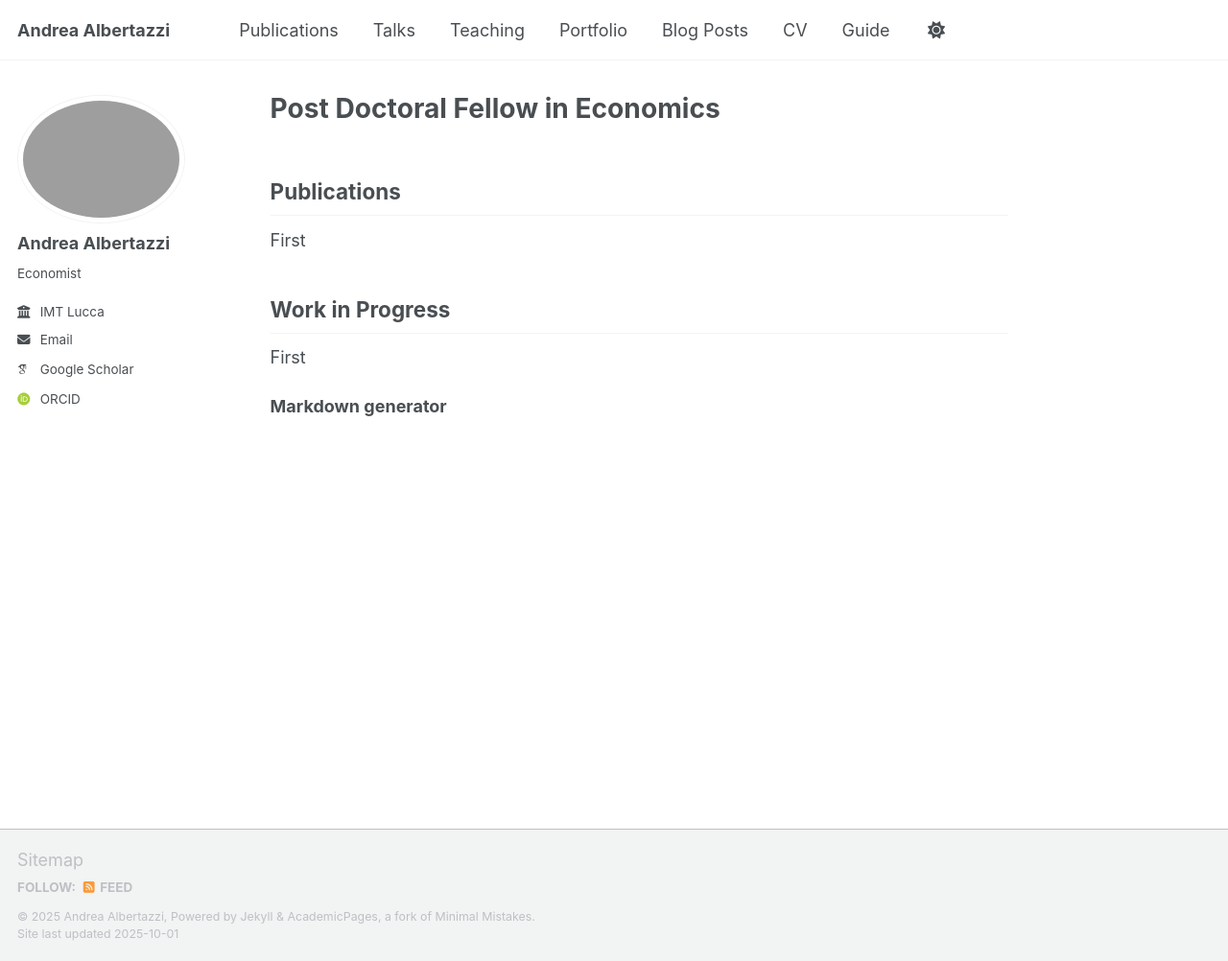
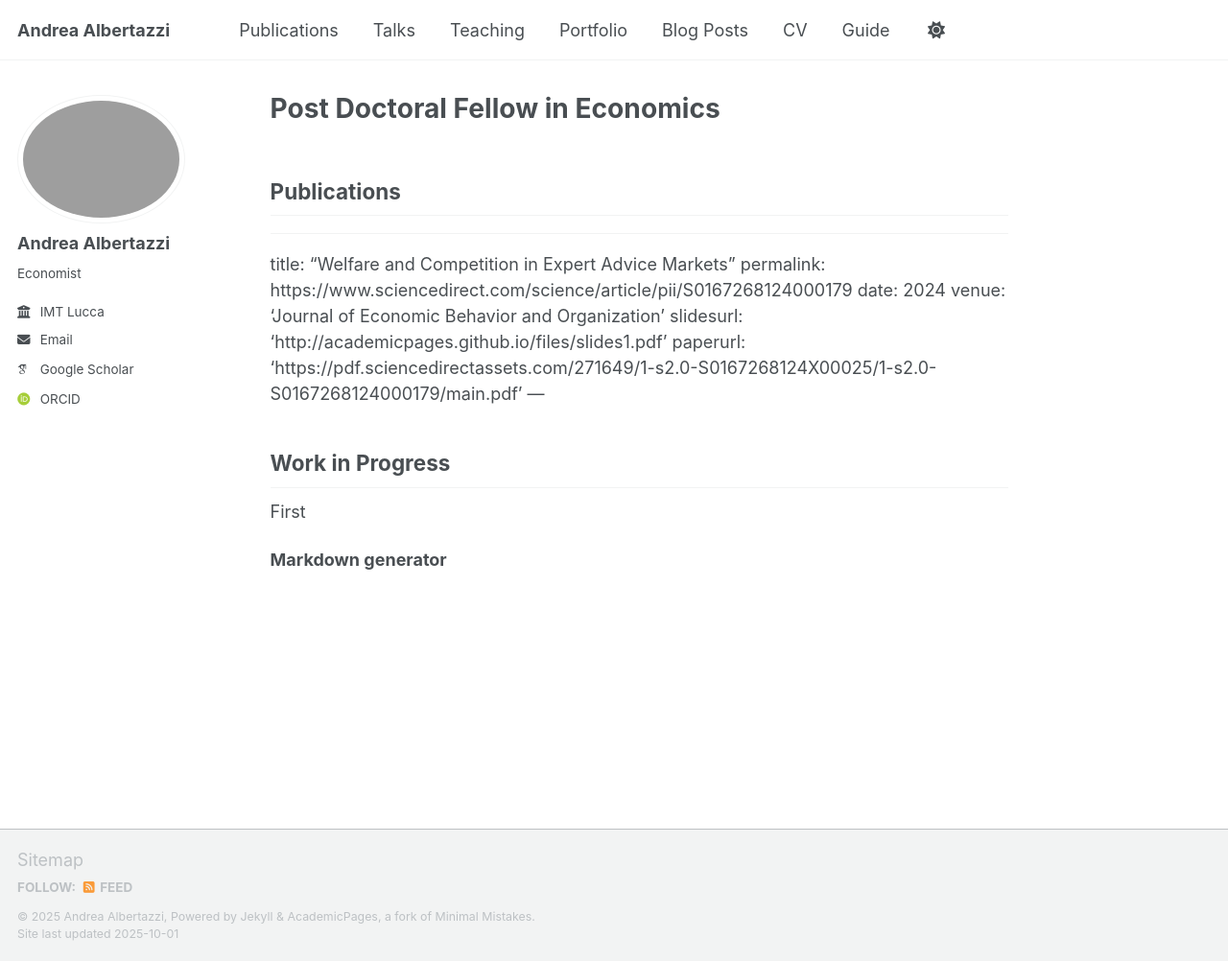
Before and after one commit to tazze87/tazze87.github.io, a Jekyll site: the page built from _pages/about.md, in a window 1280 px wide and 1002 px high. Shown: the whole window at 96% size. Built offline with Jekyll 4.4.1, drawn with Linux system fonts in a browser that asks for light colours; some web fonts are replaced; a script that is not in the unit is left out.

Commit message:
Update about.md

```diff
--- a/_pages/about.md
+++ b/_pages/about.md
@@ -6,7 +6,14 @@ author_profile: true
 ---
 
 ## Publications
-First
+---
+title: "Welfare and Competition in Expert Advice Markets"
+permalink: https://www.sciencedirect.com/science/article/pii/S0167268124000179
+date: 2024
+venue: 'Journal of Economic Behavior and Organization'
+slidesurl: 'http://academicpages.github.io/files/slides1.pdf'
+paperurl: 'https://pdf.sciencedirectassets.com/271649/1-s2.0-S0167268124X00025/1-s2.0-S0167268124000179/main.pdf'
+---
 
 ## Work in Progress
 First
```
